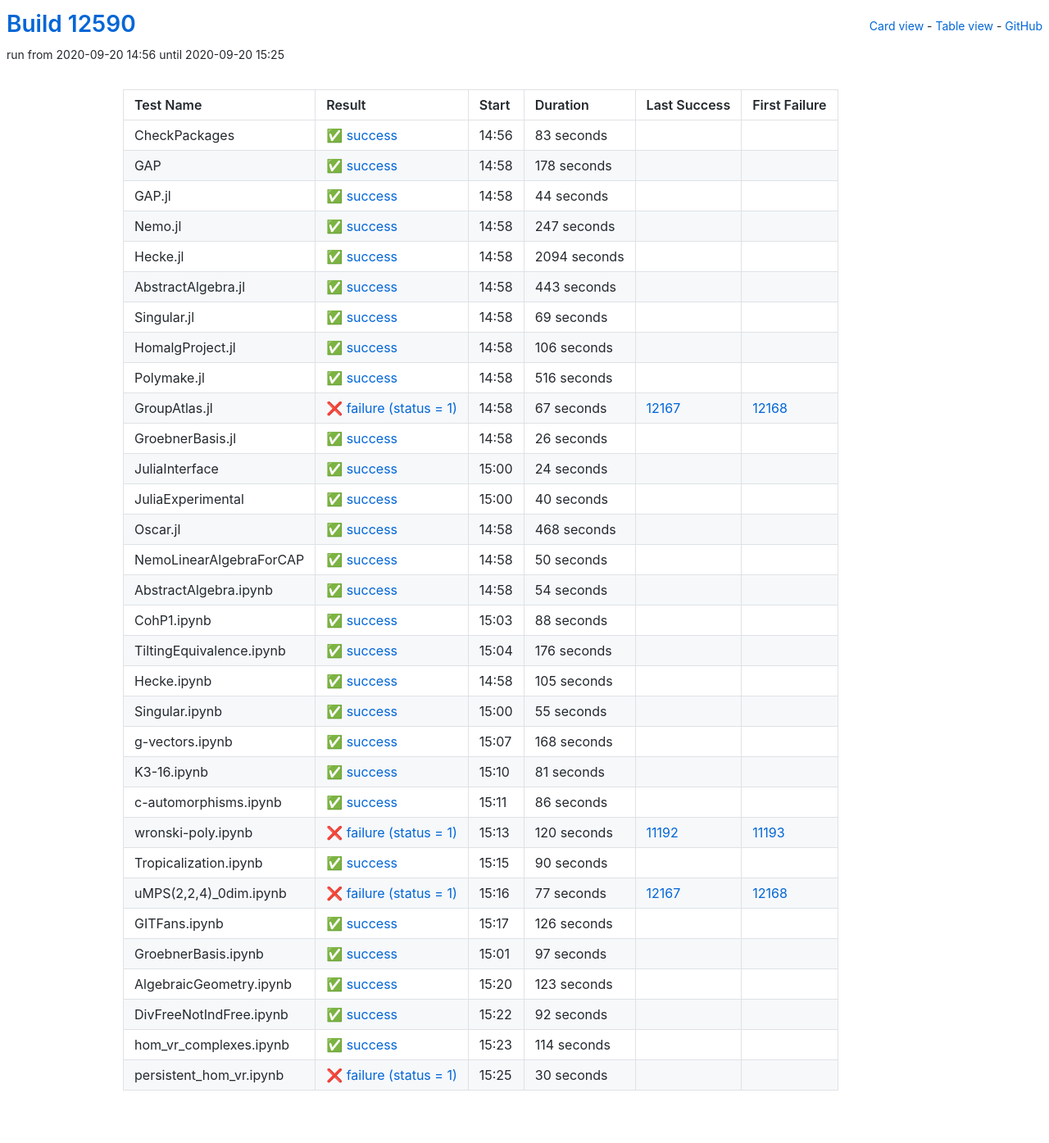
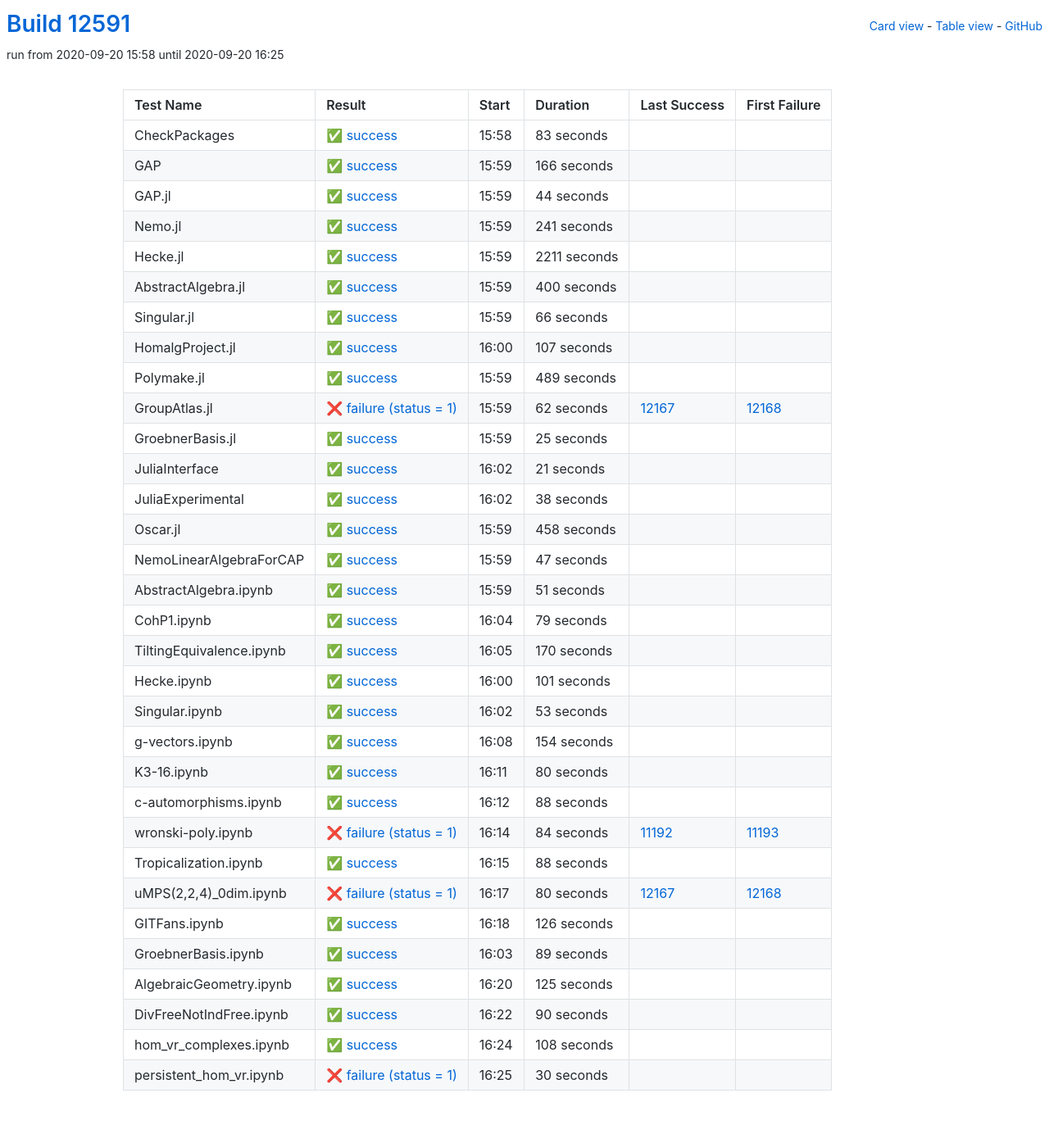
Before and after one commit to oscar-system/oscar-ci-status, a Jekyll site: the page built from table.html, in a window 1280 px wide. Shown: the whole page at 82% size. Built offline with Jekyll 4.4.1, drawn with Linux system fonts in a browser that asks for light colours.

Commit message:
Build #12591

```diff
--- a/_data/ci.yml
+++ b/_data/ci.yml
@@ -1,6 +1,6 @@
 ---
-build: 12590
-build_url: https://oscarci.mathematik.uni-kl.de/job/oscar/12590/
+build: 12591
+build_url: https://oscarci.mathematik.uni-kl.de/job/oscar/12591/
 job: oscar
 organization: oscar-system
 repo: oscar-ci-status
@@ -8,8 +8,8 @@
 tests:
 - name: CheckPackages
   id: checkpackages
-  log: https://oscarci.mathematik.uni-kl.de/job/oscar/12590/artifact/logs/build-12590/CheckPackages.log
-  start: 2020-09-20 14:56
+  log: https://oscarci.mathematik.uni-kl.de/job/oscar/12591/artifact/logs/build-12591/CheckPackages.log
+  start: 2020-09-20 15:58
   success: true
   exitcode: 0
   status: success
@@ -20,20 +20,20 @@
   first_failure_url:
 - name: GAP
   id: gap
-  log: https://oscarci.mathematik.uni-kl.de/job/oscar/12590/artifact/logs/build-12590/GAP.log
-  start: 2020-09-20 14:58
+  log: https://oscarci.mathematik.uni-kl.de/job/oscar/12591/artifact/logs/build-12591/GAP.log
+  start: 2020-09-20 15:59
   success: true
   exitcode: 0
   status: success
-  duration: 178
+  duration: 166
   last_success: false
   last_success_url:
   first_failure: false
   first_failure_url:
 - name: GAP.jl
   id: gap-jl
-  log: https://oscarci.mathematik.uni-kl.de/job/oscar/12590/artifact/logs/build-12590/GAP.jl.log
-  start: 2020-09-20 14:58
+  log: https://oscarci.mathematik.uni-kl.de/job/oscar/12591/artifact/logs/build-12591/GAP.jl.log
+  start: 2020-09-20 15:59
   success: true
   exitcode: 0
   status: success
@@ -44,164 +44,236 @@
   first_failure_url:
 - name: Nemo.jl
   id: nemo-jl
-  log: https://oscarci.mathematik.uni-kl.de/job/oscar/12590/artifact/logs/build-12590/Nemo.jl.log
-  start: 2020-09-20 14:58
+  log: https://oscarci.mathematik.uni-kl.de/job/oscar/12591/artifact/logs/build-12591/Nemo.jl.log
+  start: 2020-09-20 15:59
   success: true
   exitcode: 0
   status: success
-  duration: 247
+  duration: 241
   last_success: false
   last_success_url:
   first_failure: false
   first_failure_url:
 - name: Hecke.jl
   id: hecke-jl
-  log: https://oscarci.mathematik.uni-kl.de/job/oscar/12590/artifact/logs/build-12590/Hecke.jl.log
-  start: 2020-09-20 14:58
+  log: https://oscarci.mathematik.uni-kl.de/job/oscar/12591/artifact/logs/build-12591/Hecke.jl.log
+  start: 2020-09-20 15:59
   success: true
   exitcode: 0
   status: success
-  duration: 2094
+  duration: 2211
   last_success: false
   last_success_url:
   first_failure: false
   first_failure_url:
 - name: AbstractAlgebra.jl
   id: abstractalgebra-jl
-  log: https://oscarci.mathematik.uni-kl.de/job/oscar/12590/artifact/logs/build-12590/AbstractAlgebra.jl.log
-  start: 2020-09-20 14:58
+  log: https://oscarci.mathematik.uni-kl.de/job/oscar/12591/artifact/logs/build-12591/AbstractAlgebra.jl.log
+  start: 2020-09-20 15:59
   success: true
   exitcode: 0
   status: success
-  duration: 443
+  duration: 400
   last_success: false
   last_success_url:
   first_failure: false
   first_failure_url:
 - name: Singular.jl
   id: singular-jl
-  log: https://oscarci.mathematik.uni-kl.de/job/oscar/12590/artifact/logs/build-12590/Singular.jl.log
-  start: 2020-09-20 14:58
+  log: https://oscarci.mathematik.uni-kl.de/job/oscar/12591/artifact/logs/build-12591/Singular.jl.log
+  start: 2020-09-20 15:59
   success: true
   exitcode: 0
   status: success
-  duration: 69
+  duration: 66
   last_success: false
   last_success_url:
   first_failure: false
   first_failure_url:
 - name: HomalgProject.jl
   id: homalgproject-jl
-  log: https://oscarci.mathematik.uni-kl.de/job/oscar/12590/artifact/logs/build-12590/HomalgProject.jl.log
-  start: 2020-09-20 14:58
+  log: https://oscarci.mathematik.uni-kl.de/job/oscar/12591/artifact/logs/build-12591/HomalgProject.jl.log
+  start: 2020-09-20 16:00
   success: true
   exitcode: 0
   status: success
-  duration: 106
+  duration: 107
   last_success: false
   last_success_url:
   first_failure: false
   first_failure_url:
 - name: Polymake.jl
   id: polymake-jl
-  log: https://oscarci.mathematik.uni-kl.de/job/oscar/12590/artifact/logs/build-12590/Polymake.jl.log
-  start: 2020-09-20 14:58
+  log: https://oscarci.mathematik.uni-kl.de/job/oscar/12591/artifact/logs/build-12591/Polymake.jl.log
+  start: 2020-09-20 15:59
   success: true
   exitcode: 0
   status: success
-  duration: 516
+  duration: 489
   last_success: false
   last_success_url:
   first_failure: false
   first_failure_url:
 - name: GroupAtlas.jl
   id: groupatlas-jl
-  log: https://oscarci.mathematik.uni-kl.de/job/oscar/12590/artifact/logs/build-12590/GroupAtlas.jl.log
-  start: 2020-09-20 14:58
+  log: https://oscarci.mathematik.uni-kl.de/job/oscar/12591/artifact/logs/build-12591/GroupAtlas.jl.log
+  start: 2020-09-20 15:59
   success: false
   exitcode: 1
   status: failure
-  duration: 67
+  duration: 62
   last_success: 12167
   last_success_url: https://oscarci.mathematik.uni-kl.de/job/oscar/12167/
   first_failure: 12168
   first_failure_url: https://oscarci.mathematik.uni-kl.de/job/oscar/12168/
 - name: GroebnerBasis.jl
   id: groebnerbasis-jl
-  log: https://oscarci.mathematik.uni-kl.de/job/oscar/12590/artifact/logs/build-12590/GroebnerBasis.jl.log
-  start: 2020-09-20 14:58
+  log: https://oscarci.mathematik.uni-kl.de/job/oscar/12591/artifact/logs/build-12591/GroebnerBasis.jl.log
+  start: 2020-09-20 15:59
   success: true
   exitcode: 0
   status: success
-  duration: 26
+  duration: 25
   last_success: false
   last_success_url:
   first_failure: false
   first_failure_url:
 - name: JuliaInterface
   id: juliainterface
-  log: https://oscarci.mathematik.uni-kl.de/job/oscar/12590/artifact/logs/build-12590/JuliaInterface.log
-  start: 2020-09-20 15:00
+  log: https://oscarci.mathematik.uni-kl.de/job/oscar/12591/artifact/logs/build-12591/JuliaInterface.log
+  start: 2020-09-20 16:02
   success: true
   exitcode: 0
   status: success
-  duration: 24
+  duration: 21
   last_success: false
   last_success_url:
   first_failure: false
   first_failure_url:
 - name: JuliaExperimental
   id: juliaexperimental
-  log: https://oscarci.mathematik.uni-kl.de/job/oscar/12590/artifact/logs/build-12590/JuliaExperimental.log
-  start: 2020-09-20 15:00
+  log: https://oscarci.mathematik.uni-kl.de/job/oscar/12591/artifact/logs/build-12591/JuliaExperimental.log
+  start: 2020-09-20 16:02
   success: true
   exitcode: 0
   status: success
-  duration: 40
+  duration: 38
   last_success: false
   last_success_url:
   first_failure: false
   first_failure_url:
 - name: Oscar.jl
   id: oscar-jl
-  log: https://oscarci.mathematik.uni-kl.de/job/oscar/12590/artifact/logs/build-12590/Oscar.jl.log
-  start: 2020-09-20 14:58
+  log: https://oscarci.mathematik.uni-kl.de/job/oscar/12591/artifact/logs/build-12591/Oscar.jl.log
+  start: 2020-09-20 15:59
   success: true
   exitcode: 0
   status: success
-  duration: 468
+  duration: 458
   last_success: false
   last_success_url:
   first_failure: false
   first_failure_url:
 - name: NemoLinearAlgebraForCAP
   id: nemolinearalgebraforcap
-  log: https://oscarci.mathematik.uni-kl.de/job/oscar/12590/artifact/logs/build-12590/NemoLinearAlgebraForCAP.log
-  start: 2020-09-20 14:58
+  log: https://oscarci.mathematik.uni-kl.de/job/oscar/12591/artifact/logs/build-12591/NemoLinearAlgebraForCAP.log
+  start: 2020-09-20 15:59
   success: true
   exitcode: 0
   status: success
-  duration: 50
+  duration: 47
   last_success: false
   last_success_url:
   first_failure: false
   first_failure_url:
 - name: AbstractAlgebra.ipynb
   id: abstractalgebra-ipynb
-  log: https://oscarci.mathematik.uni-kl.de/job/oscar/12590/artifact/logs/build-12590/AbstractAlgebra.ipynb.log
-  start: 2020-09-20 14:58
+  log: https://oscarci.mathematik.uni-kl.de/job/oscar/12591/artifact/logs/build-12591/AbstractAlgebra.ipynb.log
+  start: 2020-09-20 15:59
   success: true
   exitcode: 0
   status: success
-  duration: 54
+  duration: 51
   last_success: false
   last_success_url:
   first_failure: false
   first_failure_url:
 - name: CohP1.ipynb
   id: cohp1-ipynb
-  log: https://oscarci.mathematik.uni-kl.de/job/oscar/12590/artifact/logs/build-12590/CohP1.ipynb.log
-  start: 2020-09-20 15:03
+  log: https://oscarci.mathematik.uni-kl.de/job/oscar/12591/artifact/logs/build-12591/CohP1.ipynb.log
+  start: 2020-09-20 16:04
+  success: true
+  exitcode: 0
+  status: success
+  duration: 79
+  last_success: false
+  last_success_url:
+  first_failure: false
+  first_failure_url:
+- name: TiltingEquivalence.ipynb
+  id: tiltingequivalence-ipynb
+  log: https://oscarci.mathematik.uni-kl.de/job/oscar/12591/artifact/logs/build-12591/TiltingEquivalence.ipynb.log
+  start: 2020-09-20 16:05
+  success: true
+  exitcode: 0
+  status: success
+  duration: 170
+  last_success: false
+  last_success_url:
+  first_failure: false
+  first_failure_url:
+- name: Hecke.ipynb
+  id: hecke-ipynb
+  log: https://oscarci.mathematik.uni-kl.de/job/oscar/12591/artifact/logs/build-12591/Hecke.ipynb.log
+  start: 2020-09-20 16:00
+  success: true
+  exitcode: 0
+  status: success
+  duration: 101
+  last_success: false
+  last_success_url:
+  first_failure: false
+  first_failure_url:
+- name: Singular.ipynb
+  id: singular-ipynb
+  log: https://oscarci.mathematik.uni-kl.de/job/oscar/12591/artifact/logs/build-12591/Singular.ipynb.log
+  start: 2020-09-20 16:02
+  success: true
+  exitcode: 0
+  status: success
+  duration: 53
+  last_success: false
+  last_success_url:
+  first_failure: false
+  first_failure_url:
+- name: g-vectors.ipynb
+  id: g-vectors-ipynb
+  log: https://oscarci.mathematik.uni-kl.de/job/oscar/12591/artifact/logs/build-12591/g-vectors.ipynb.log
+  start: 2020-09-20 16:08
+  success: true
+  exitcode: 0
+  status: success
+  duration: 154
+  last_success: false
+  last_success_url:
+  first_failure: false
+  first_failure_url:
+- name: K3-16.ipynb
+  id: k3-16-ipynb
+  log: https://oscarci.mathematik.uni-kl.de/job/oscar/12591/artifact/logs/build-12591/K3-16.ipynb.log
+  start: 2020-09-20 16:11
+  success: true
+  exitcode: 0
+  status: success
+  duration: 80
+  last_success: false
+  last_success_url:
+  first_failure: false
+  first_failure_url:
+- name: c-automorphisms.ipynb
+  id: c-automorphisms-ipynb
+  log: https://oscarci.mathematik.uni-kl.de/job/oscar/12591/artifact/logs/build-12591/c-automorphisms.ipynb.log
+  start: 2020-09-20 16:12
   success: true
   exitcode: 0
   status: success
@@ -210,118 +282,46 @@
   last_success_url:
   first_failure: false
   first_failure_url:
-- name: TiltingEquivalence.ipynb
-  id: tiltingequivalence-ipynb
-  log: https://oscarci.mathematik.uni-kl.de/job/oscar/12590/artifact/logs/build-12590/TiltingEquivalence.ipynb.log
-  start: 2020-09-20 15:04
-  success: true
-  exitcode: 0
-  status: success
-  duration: 176
-  last_success: false
-  last_success_url:
-  first_failure: false
-  first_failure_url:
-- name: Hecke.ipynb
-  id: hecke-ipynb
-  log: https://oscarci.mathematik.uni-kl.de/job/oscar/12590/artifact/logs/build-12590/Hecke.ipynb.log
-  start: 2020-09-20 14:58
-  success: true
-  exitcode: 0
-  status: success
-  duration: 105
-  last_success: false
-  last_success_url:
-  first_failure: false
-  first_failure_url:
-- name: Singular.ipynb
-  id: singular-ipynb
-  log: https://oscarci.mathematik.uni-kl.de/job/oscar/12590/artifact/logs/build-12590/Singular.ipynb.log
-  start: 2020-09-20 15:00
-  success: true
-  exitcode: 0
-  status: success
-  duration: 55
-  last_success: false
-  last_success_url:
-  first_failure: false
-  first_failure_url:
-- name: g-vectors.ipynb
-  id: g-vectors-ipynb
-  log: https://oscarci.mathematik.uni-kl.de/job/oscar/12590/artifact/logs/build-12590/g-vectors.ipynb.log
-  start: 2020-09-20 15:07
-  success: true
-  exitcode: 0
-  status: success
-  duration: 168
-  last_success: false
-  last_success_url:
-  first_failure: false
-  first_failure_url:
-- name: K3-16.ipynb
-  id: k3-16-ipynb
-  log: https://oscarci.mathematik.uni-kl.de/job/oscar/12590/artifact/logs/build-12590/K3-16.ipynb.log
-  start: 2020-09-20 15:10
-  success: true
-  exitcode: 0
-  status: success
-  duration: 81
-  last_success: false
-  last_success_url:
-  first_failure: false
-  first_failure_url:
-- name: c-automorphisms.ipynb
-  id: c-automorphisms-ipynb
-  log: https://oscarci.mathematik.uni-kl.de/job/oscar/12590/artifact/logs/build-12590/c-automorphisms.ipynb.log
-  start: 2020-09-20 15:11
-  success: true
-  exitcode: 0
-  status: success
-  duration: 86
-  last_success: false
-  last_success_url:
-  first_failure: false
-  first_failure_url:
 - name: wronski-poly.ipynb
   id: wronski-poly-ipynb
-  log: https://oscarci.mathematik.uni-kl.de/job/oscar/12590/artifact/logs/build-12590/wronski-poly.ipynb.log
-  start: 2020-09-20 15:13
+  log: https://oscarci.mathematik.uni-kl.de/job/oscar/12591/artifact/logs/build-12591/wronski-poly.ipynb.log
+  start: 2020-09-20 16:14
   success: false
   exitcode: 1
   status: failure
-  duration: 120
+  duration: 84
   last_success: 11192
   last_success_url: https://oscarci.mathematik.uni-kl.de/job/oscar/11192/
   first_failure: 11193
   first_failure_url: https://oscarci.mathematik.uni-kl.de/job/oscar/11193/
 - name: Tropicalization.ipynb
   id: tropicalization-ipynb
-  log: https://oscarci.mathematik.uni-kl.de/job/oscar/12590/artifact/logs/build-12590/Tropicalization.ipynb.log
-  start: 2020-09-20 15:15
+  log: https://oscarci.mathematik.uni-kl.de/job/oscar/12591/artifact/logs/build-12591/Tropicalization.ipynb.log
+  start: 2020-09-20 16:15
   success: true
   exitcode: 0
   status: success
-  duration: 90
+  duration: 88
   last_success: false
   last_success_url:
   first_failure: false
   first_failure_url:
 - name: uMPS(2,2,4)_0dim.ipynb
   id: umps-2-2-4-0dim-ipynb
-  log: https://oscarci.mathematik.uni-kl.de/job/oscar/12590/artifact/logs/build-12590/uMPS-2-2-4-_0dim.ipynb.log
-  start: 2020-09-20 15:16
+  log: https://oscarci.mathematik.uni-kl.de/job/oscar/12591/artifact/logs/build-12591/uMPS-2-2-4-_0dim.ipynb.log
+  start: 2020-09-20 16:17
   success: false
   exitcode: 1
   status: failure
-  duration: 77
+  duration: 80
   last_success: 12167
   last_success_url: https://oscarci.mathematik.uni-kl.de/job/oscar/12167/
   first_failure: 12168
   first_failure_url: https://oscarci.mathematik.uni-kl.de/job/oscar/12168/
 - name: GITFans.ipynb
   id: gitfans-ipynb
-  log: https://oscarci.mathematik.uni-kl.de/job/oscar/12590/artifact/logs/build-12590/GITFans.ipynb.log
-  start: 2020-09-20 15:17
+  log: https://oscarci.mathematik.uni-kl.de/job/oscar/12591/artifact/logs/build-12591/GITFans.ipynb.log
+  start: 2020-09-20 16:18
   success: true
   exitcode: 0
   status: success
@@ -332,56 +332,56 @@
   first_failure_url:
 - name: GroebnerBasis.ipynb
   id: groebnerbasis-ipynb
-  log: https://oscarci.mathematik.uni-kl.de/job/oscar/12590/artifact/logs/build-12590/GroebnerBasis.ipynb.log
-  start: 2020-09-20 15:01
+  log: https://oscarci.mathematik.uni-kl.de/job/oscar/12591/artifact/logs/build-12591/GroebnerBasis.ipynb.log
+  start: 2020-09-20 16:03
   success: true
   exitcode: 0
   status: success
-  duration: 97
+  duration: 89
   last_success: false
   last_success_url:
   first_failure: false
   first_failure_url:
 - name: AlgebraicGeometry.ipynb
   id: algebraicgeometry-ipynb
-  log: https://oscarci.mathematik.uni-kl.de/job/oscar/12590/artifact/logs/build-12590/AlgebraicGeometry.ipynb.log
-  start: 2020-09-20 15:20
+  log: https://oscarci.mathematik.uni-kl.de/job/oscar/12591/artifact/logs/build-12591/AlgebraicGeometry.ipynb.log
+  start: 2020-09-20 16:20
   success: true
   exitcode: 0
   status: success
-  duration: 123
+  duration: 125
   last_success: false
   last_success_url:
   first_failure: false
   first_failure_url:
 - name: DivFreeNotIndFree.ipynb
   id: divfreenotindfree-ipynb
-  log: https://oscarci.mathematik.uni-kl.de/job/oscar/12590/artifact/logs/build-12590/DivFreeNotIndFree.ipynb.log
-  start: 2020-09-20 15:22
+  log: https://oscarci.mathematik.uni-kl.de/job/oscar/12591/artifact/logs/build-12591/DivFreeNotIndFree.ipynb.log
+  start: 2020-09-20 16:22
   success: true
   exitcode: 0
   status: success
-  duration: 92
+  duration: 90
   last_success: false
   last_success_url:
   first_failure: false
   first_failure_url:
 - name: hom_vr_complexes.ipynb
   id: hom-vr-complexes-ipynb
-  log: https://oscarci.mathematik.uni-kl.de/job/oscar/12590/artifact/logs/build-12590/hom_vr_complexes.ipynb.log
-  start: 2020-09-20 15:23
+  log: https://oscarci.mathematik.uni-kl.de/job/oscar/12591/artifact/logs/build-12591/hom_vr_complexes.ipynb.log
+  start: 2020-09-20 16:24
   success: true
   exitcode: 0
   status: success
-  duration: 114
+  duration: 108
   last_success: false
   last_success_url:
   first_failure: false
   first_failure_url:
 - name: persistent_hom_vr.ipynb
   id: persistent-hom-vr-ipynb
-  log: https://oscarci.mathematik.uni-kl.de/job/oscar/12590/artifact/logs/build-12590/persistent_hom_vr.ipynb.log
-  start: 2020-09-20 15:25
+  log: https://oscarci.mathematik.uni-kl.de/job/oscar/12591/artifact/logs/build-12591/persistent_hom_vr.ipynb.log
+  start: 2020-09-20 16:25
   success: false
   exitcode: 1
   status: failure
```
Also changed, not shown: README.md.
